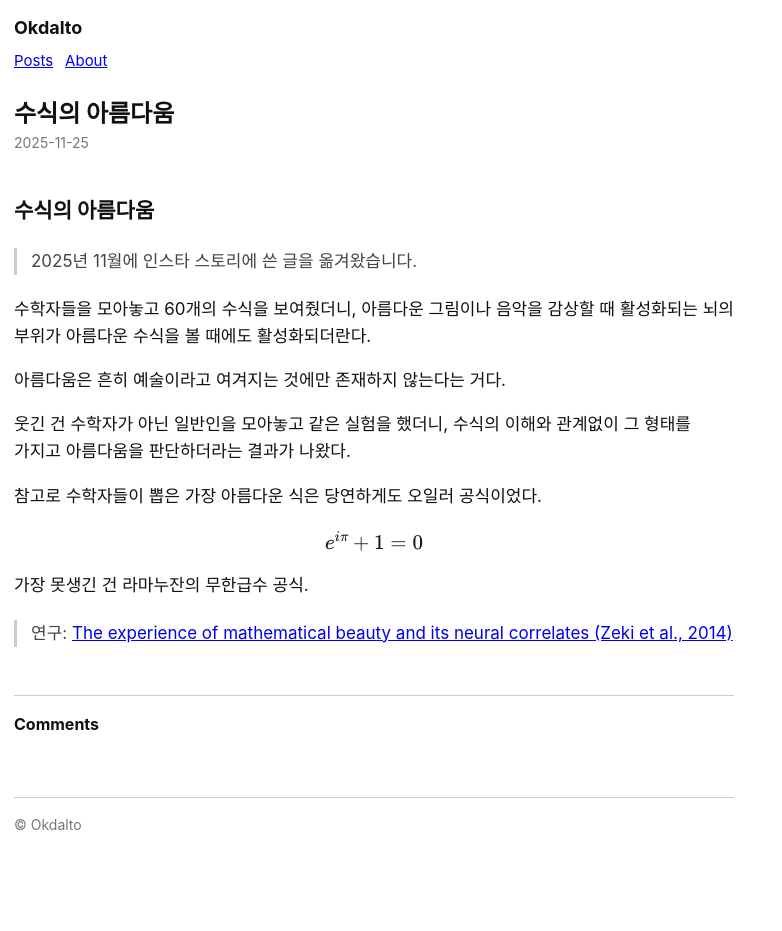
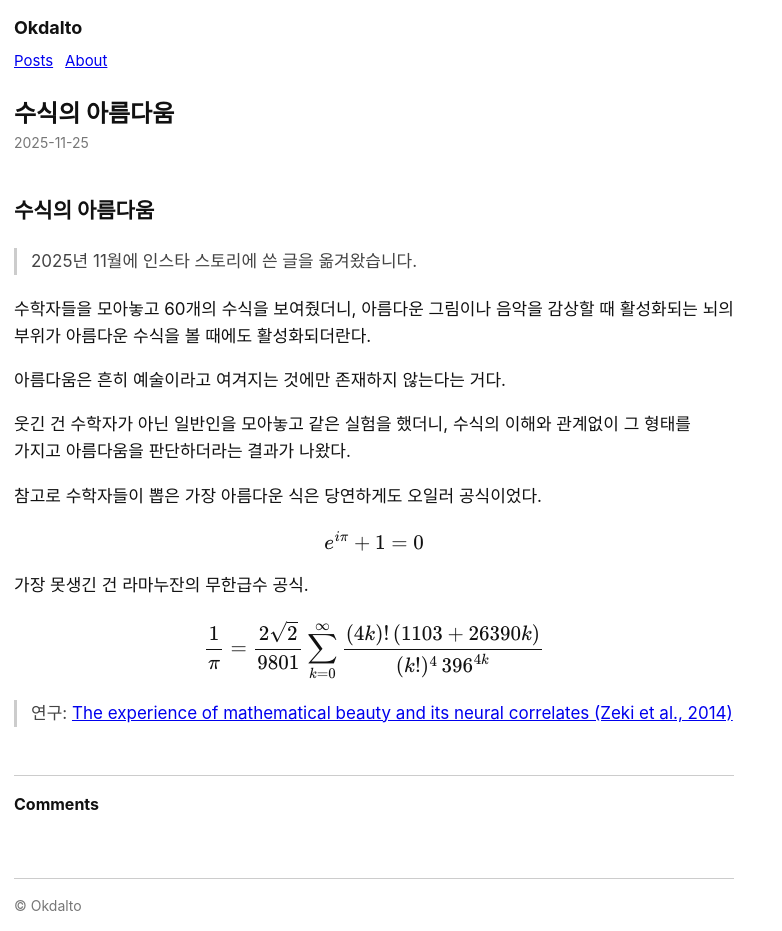
Before and after one commit to okdalto/okdalto.github.io, a Jekyll site: the page built from _posts/2026-06-07-수식의 아름다움.md, in a window 1280 px wide. Shown: the whole page, without its empty margins (0-782 px from the left). Built offline with Jekyll 4.4.1, drawn with Linux system fonts in a browser that asks for light colours; formulas are drawn with MathJax 3; comment, search, counter and statistics services are not loaded; before the commit the page ends 900 px from its top, so only the background shows below that.

Commit message:
Link Karpathy's autoresearch repo; add Ramanujan 1/π series to math-beauty post
Co-Authored-By: Claude Opus 4.8 (1M context) <noreply@anthropic.com>

```diff
--- a/_posts/2026-06-07-수식의 아름다움.md
+++ b/_posts/2026-06-07-수식의 아름다움.md
@@ -26,4 +26,8 @@ $$
 
 가장 못생긴 건 라마누잔의 무한급수 공식.
 
+$$
+\frac{1}{\pi} = \frac{2\sqrt{2}}{9801} \sum_{k=0}^{\infty} \frac{(4k)!\,(1103 + 26390k)}{(k!)^4\, 396^{4k}}
+$$
+
 > 연구: [The experience of mathematical beauty and its neural correlates (Zeki et al., 2014)](https://www.frontiersin.org/journals/human-neuroscience/articles/10.3389/fnhum.2014.00068/full)
```
Also changed, not shown: _posts/2026-03-08-카파시의 autoresearch.md (+1 -1 lines).
